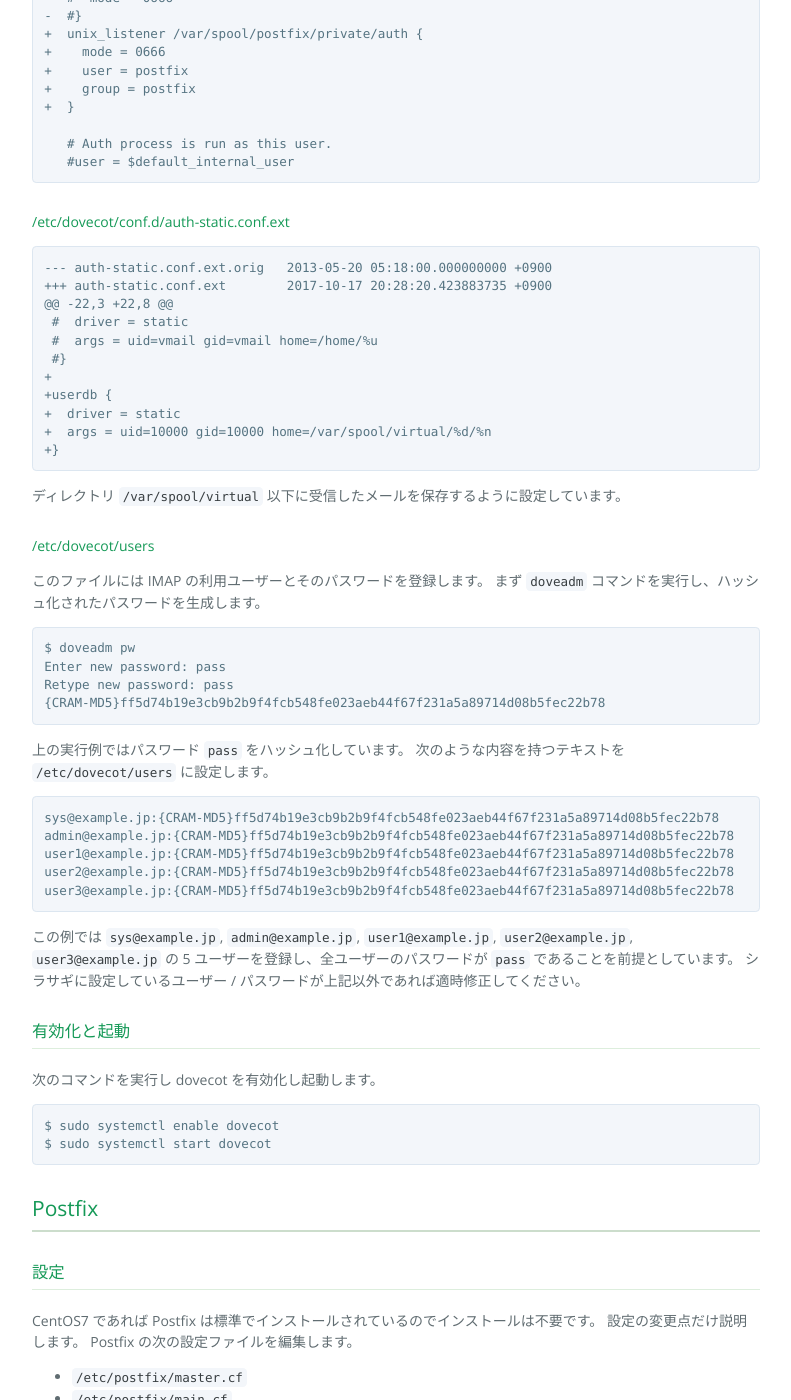
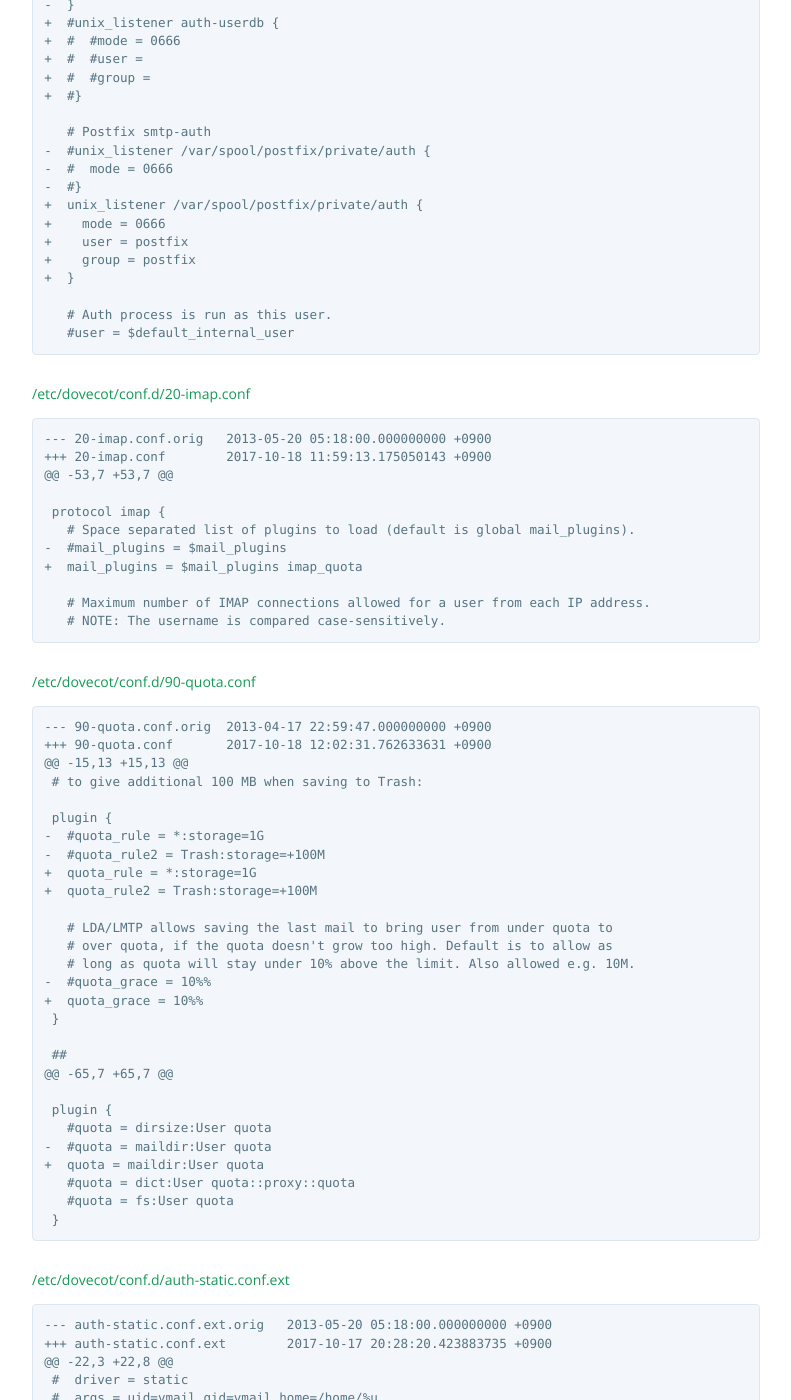
Before and after one commit to shirasagi/shirasagi.github.io, a Jekyll site: the page built from devel/webmail.md, in a window 1280 px wide and 1400 px high, scrolled down 2184 px. Shown: the whole window, without its empty margins (244-1035 px from the left). Built offline with Jekyll 4.4.1, drawn with Linux system fonts in a browser that asks for light colours; nearby versions of some CDN libraries; some of the changed text lies outside the part shown.

Commit message:
polish description

```diff
--- a/devel/webmail.md
+++ b/devel/webmail.md
@@ -33,7 +33,10 @@
 Dovecot の次の設定ファイルを編集します。
 
 - `/etc/dovecot/conf.d/10-auth.conf`
+- `/etc/dovecot/conf.d/10-mail.conf`
 - `/etc/dovecot/conf.d/10-master.conf`
+- `/etc/dovecot/conf.d/20-imap.conf`
+- `/etc/dovecot/conf.d/90-quota.conf`
 - `/etc/dovecot/conf.d/auth-static.conf.ext`
 - `/etc/dovecot/users`
 
@@ -43,22 +46,13 @@
 
 ~~~diff
 --- 10-auth.conf.orig	2013-04-17 22:59:47.000000000 +0900
-+++ 10-auth.conf	2017-10-17 20:26:38.697196003 +0900
-@@ -7,7 +7,7 @@
- # matches the local IP (ie. you're connecting from the same computer), the
- # connection is considered secure and plaintext authentication is allowed.
- # See also ssl=required setting.
--#disable_plaintext_auth = yes
-+disable_plaintext_auth = no
-
- # Authentication cache size (e.g. 10M). 0 means it's disabled. Note that
- # bsdauth, PAM and vpopmail require cache_key to be set for caching to be used.
++++ 10-auth.conf	2017-10-18 11:31:05.818193658 +0900
 @@ -97,7 +97,7 @@
  #   plain login digest-md5 cram-md5 ntlm rpa apop anonymous gssapi otp skey
  #   gss-spnego
  # NOTE: See also disable_plaintext_auth setting.
 -auth_mechanisms = plain
-+auth_mechanisms = cram-md5 plain
++auth_mechanisms = cram-md5
 
  ##
  ## Password and user databases
@@ -77,6 +71,22 @@
 -#!include auth-static.conf.ext
 +!include auth-static.conf.ext
 ~~~
+
+#### /etc/dovecot/conf.d/10-mail.conf
+
+~~~diff
+--- 10-mail.conf.orig	2017-08-03 15:50:49.000000000 +0900
++++ 10-mail.conf	2017-10-18 11:58:39.633114925 +0900
+@@ -206,6 +206,7 @@
+ # Space separated list of plugins to load for all services. Plugins specific to
+ # IMAP, LDA, etc. are added to this list in their own .conf files.
+ #mail_plugins =
++mail_plugins = quota
+
+ ##
+ ## Mailbox handling optimizations
+~~~
+
 
 #### /etc/dovecot/conf.d/10-master.conf
 
@@ -112,9 +122,58 @@
    #user = $default_internal_user
 ~~~
 
+#### /etc/dovecot/conf.d/20-imap.conf
+
+~~~diff
+--- 20-imap.conf.orig	2013-05-20 05:18:00.000000000 +0900
++++ 20-imap.conf	2017-10-18 11:59:13.175050143 +0900
+@@ -53,7 +53,7 @@
+
+ protocol imap {
+   # Space separated list of plugins to load (default is global mail_plugins).
+-  #mail_plugins = $mail_plugins
++  mail_plugins = $mail_plugins imap_quota
+
+   # Maximum number of IMAP connections allowed for a user from each IP address.
+   # NOTE: The username is compared case-sensitively.
+~~~
+
+#### /etc/dovecot/conf.d/90-quota.conf
+
+~~~diff
+--- 90-quota.conf.orig	2013-04-17 22:59:47.000000000 +0900
++++ 90-quota.conf	2017-10-18 12:02:31.762633631 +0900
+@@ -15,13 +15,13 @@
+ # to give additional 100 MB when saving to Trash:
+
+ plugin {
+-  #quota_rule = *:storage=1G
+-  #quota_rule2 = Trash:storage=+100M
++  quota_rule = *:storage=1G
++  quota_rule2 = Trash:storage=+100M
+
+   # LDA/LMTP allows saving the last mail to bring user from under quota to
+   # over quota, if the quota doesn't grow too high. Default is to allow as
+   # long as quota will stay under 10% above the limit. Also allowed e.g. 10M.
+-  #quota_grace = 10%%
++  quota_grace = 10%%
+ }
+
+ ##
+@@ -65,7 +65,7 @@
+
+ plugin {
+   #quota = dirsize:User quota
+-  #quota = maildir:User quota
++  quota = maildir:User quota
+   #quota = dict:User quota::proxy::quota
+   #quota = fs:User quota
+ }
+~~~
+
 #### /etc/dovecot/conf.d/auth-static.conf.ext
 
-~~~
+~~~diff
 --- auth-static.conf.ext.orig	2013-05-20 05:18:00.000000000 +0900
 +++ auth-static.conf.ext	2017-10-17 20:28:20.423883735 +0900
 @@ -22,3 +22,8 @@
@@ -135,7 +194,7 @@
 このファイルには IMAP の利用ユーザーとそのパスワードを登録します。
 まず `doveadm` コマンドを実行し、ハッシュ化されたパスワードを生成します。
 
-~~~
+~~~shell
 $ doveadm pw
 Enter new password: pass
 Retype new password: pass
@@ -294,7 +353,7 @@
 
 まず次のユーザーとグループを作成します。
 
-~~~
+~~~shell
 $ sudo groupadd -g 10000 mailuser
 $ sudo useradd -u 10000 -g mailuser -s /sbin/nologin mailuser
 ~~~
@@ -302,7 +361,7 @@
 今回は `/var/spool/virtual` ディレクトリにメールを保存するように Postfix を設定したので、
 次のコマンドを実行しディレクトリを作成します。
 
-~~~
+~~~shell
 $ sudo mkdir /var/spool/virtual
 $ sudo chown -R mailuser:mailuser /var/spool/virtual
 ~~~
@@ -325,7 +384,7 @@
 
 そして次のコマンドを実行しテキストファイルを DB 化します。
 
-~~~
+~~~shell
 $ sudo postmap /etc/postfix/vmailbox
 ~~~
 
@@ -337,27 +396,50 @@
 $ sudo systemctl restart postfix
 ~~~
 
+### テストメールの送信とメールディレクトリの作成
+
+メールが 1 通もない状態だと、シラサギのウェブメールを表示した際に認証エラーとなります。
+
+上記の設定のテストも兼ねてテストメールを送って見ます。
+
+~~~shell
+$ echo 'This is test mail.' | sendmail sys@example.jp
+$ echo 'This is test mail.' | sendmail admin@example.jp
+$ echo 'This is test mail.' | sendmail user1@example.jp
+$ echo 'This is test mail.' | sendmail user2@example.jp
+$ echo 'This is test mail.' | sendmail user3@example.jp
+~~~
+
+正常に送信できたかどうかは `/var/log/maillog` を確認します。
+
+~~~shell
+$ sudo cat /var/log/maillog
+~~~
+
+次のような行が表示されていれば送信が成功しています。
+
+~~~
+Oct 18 11:46:21 localhost postfix/virtual[15842]: 6BAEA113BE76: to=<user3@example.jp>, relay=virtual, delay=0.01, delays=0/0/0/0, dsn=2.0.0, status=sent (delivered to maildir)
+~~~
+
+`status=sent` となっており、送信に成功しています。
+
+それでは、シラサギのウェブ・メールを設定し、シラサギでテストメールが届いているかどうか確認してみます。
+
 ## シラサギのウェブ・メールの設定
 
 シラサギをインストールしたディレクトリに移動し、次のコマンドを実行します。
 
-~~~
+~~~shell
 $ cp -n config/defaults/webmail.yml config/webmail.yml
 ~~~
 
 `config/webmail.yml` の差分を以下に掲載しています。適時修正してください。
 
-~~~
---- config/defaults/webmail.yml	2017-10-17 20:53:51.399201660 +0900
-+++ config/webmail.yml	2017-10-17 20:56:39.993587745 +0900
-@@ -3,17 +3,17 @@
-   disable: false
-
-   # Disable quota
--  disable_quota: false
-+  disable_quota: true
-
-   # Default settings
+~~~diff
+--- config/defaults/webmail.yml	2017-10-18 11:37:01.760733167 +0900
++++ config/webmail.yml	2017-10-18 11:54:38.852555338 +0900
+@@ -9,11 +9,11 @@
    clients:
      default:
        # host
@@ -374,14 +456,28 @@
 
 シラサギを起動している場合は次のコマンドを実行しシラサギを停止します。
 
-~~~
+~~~shell
 $ bin/rake unicorn:stop
 ~~~
 
 そして次のコマンドを実行し、シラサギを起動します。
 
-~~~
+~~~shell
 $ bin/rake unicorn:start
 ~~~
 
 シラサギの管理画面へアクセスし、ウェブ・メールが正しく表示されていることを確認してください。
+
+
+## 新しいユーザーを追加する場合
+
+新しいユーザーを追加するには次のファイルにユーザーを追加します。
+
+- `/etc/dovecot/users`
+  - IMAP のパスワードを設定します。
+- `/etc/postfix/vmailbox`
+  - 受信したメールをどのディレクトリに保存するのかを設定します。
+- `echo 'This is test mail.' | sendmail <new-user>@example.jp` コマンドの実行
+  - テストメールを送るとともにメールディレクトを作成します。
+
+`/etc/postfix/vmailbox` を編集した後 `sudo postmap /etc/postfix/vmailbox` コマンドを実行する必要があります。
```
